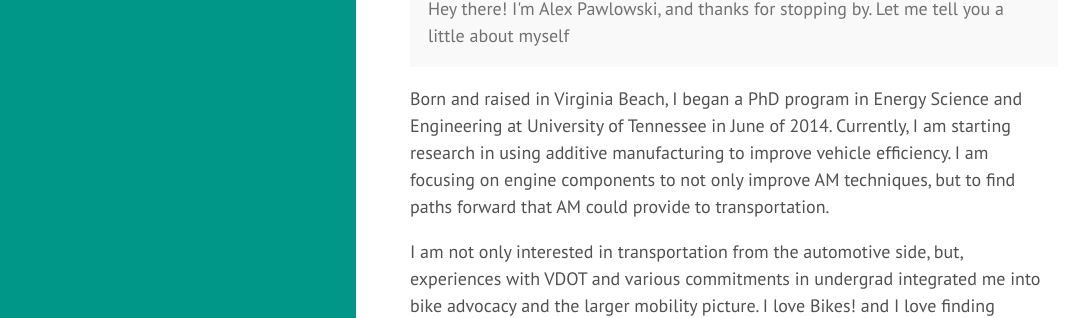
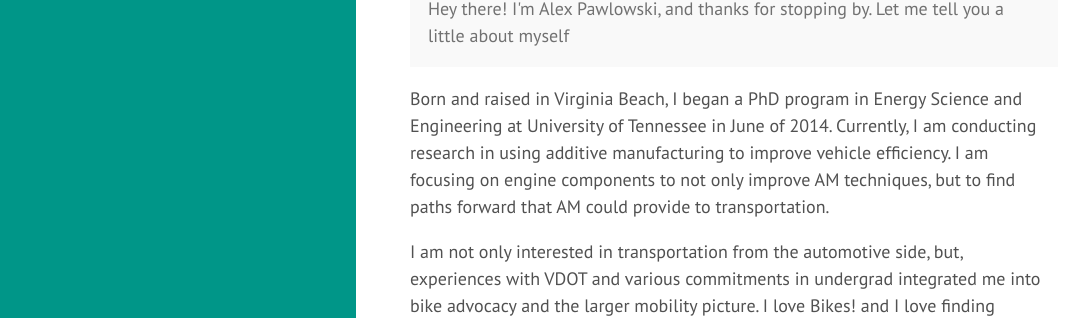
Before and after one commit to alexpawlowski/alexpawlowski.github.io, a Jekyll site: the page built from about.md, in a window 1280 px wide and 1303 px high. Shown: the part 149-467 px from the top of the window, without its empty margins (4-1090 px from the left). Built offline with Jekyll 4.4.1, drawn with Linux system fonts in a browser that asks for light colours; nearby versions of some CDN libraries.

Commit message:
Minor edits
trying to see if I can force Github Pages to rerender my code! :/

```diff
--- a/_config.yml
+++ b/_config.yml
@@ -1,5 +1,5 @@
 # Dependencies
-highlighter:      pygments
+highlighter:      rouge
 gems: [jekyll-paginate, jekyll-gist]
 
 kramdown:
--- a/about.md
+++ b/about.md
@@ -7,7 +7,7 @@
   Hey there! I'm Alex Pawlowski, and thanks for stopping by. Let me tell you a little about myself
 </p>
 
-Born and raised in Virginia Beach, I began a PhD program in Energy Science and Engineering at University of Tennessee in June of 2014. Currently, I am starting research in using additive manufacturing to improve vehicle efficiency. I am focusing on engine components to not only improve AM techniques, but to find paths forward that AM could provide to transportation.
+Born and raised in Virginia Beach, I began a PhD program in Energy Science and Engineering at University of Tennessee in June of 2014. Currently, I am conducting research in using additive manufacturing to improve vehicle efficiency. I am focusing on engine components to not only improve AM techniques, but to find paths forward that AM could provide to transportation.
 
 I am not only interested in transportation from the automotive side, but, experiences with VDOT and various commitments in undergrad integrated me into bike advocacy and the larger mobility picture. I love Bikes! and I love finding solutions that enable us to move better and less energy intensive than we have done in the past. In addition, I love the humanity aspect of using alternative modes of transportation to reconnect ourselves with our communities and our environments.
 
```
